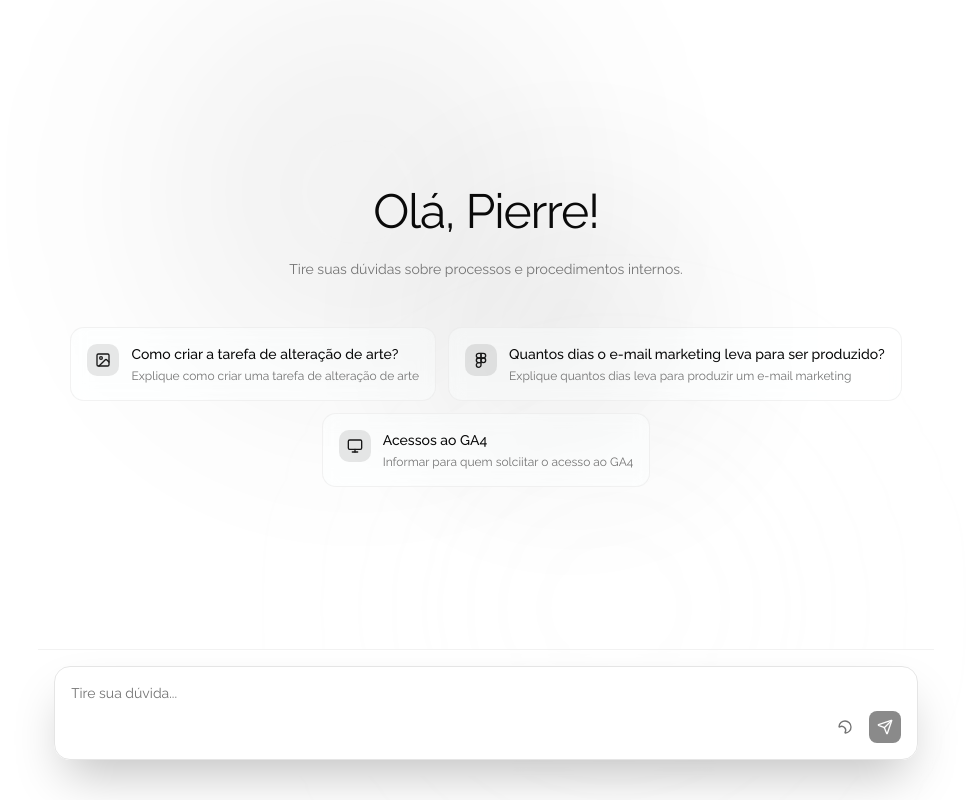
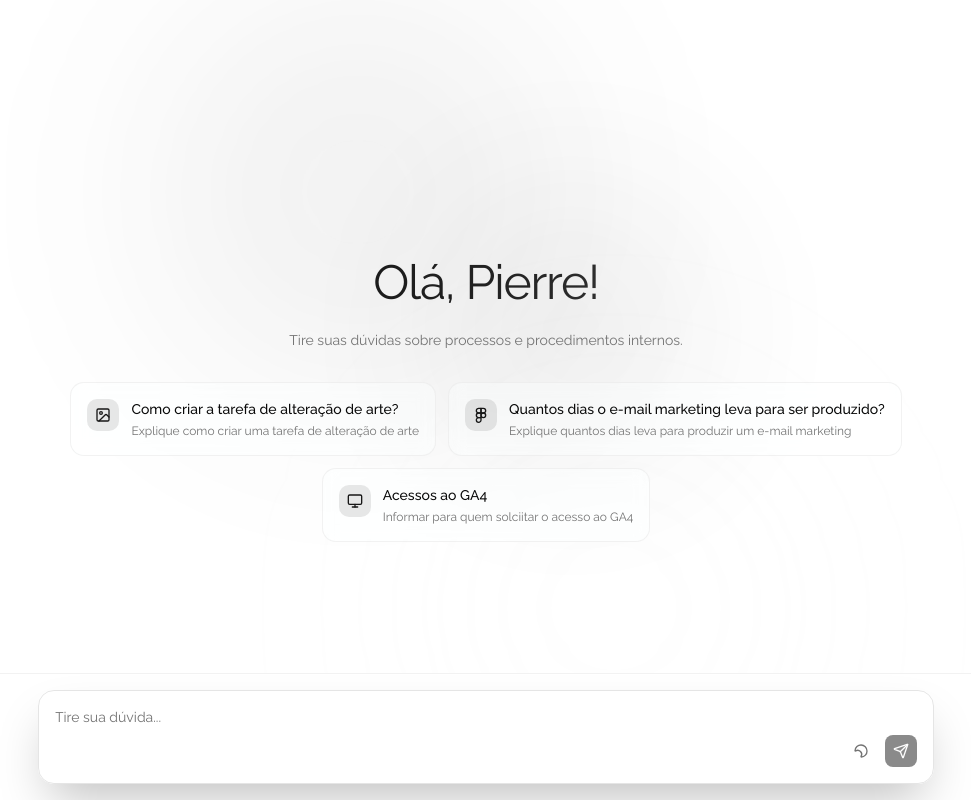
Before and after one commit to pierrerrrr/oracle-app, a Next.js app: page / in a window 1280 px wide. Shown: the whole page, without its empty margins (154-1125 px from the left). Built offline with nearby package versions, Linux system fonts and the light colour scheme.

Commit message:
fix: disable page scrolling when chat is active and restore on unmount

```diff
--- a/src/app/page.tsx
+++ b/src/app/page.tsx
@@ -211,6 +211,16 @@ export default function AnimatedAIChat(userName: string) {
     } else {
       document.documentElement.classList.remove('dark');
     }
+
+    // Bloquear rolagem da página
+    document.body.style.overflow = 'hidden';
+    document.documentElement.style.overflow = 'hidden';
+
+    // Cleanup: restaurar rolagem quando o componente for desmontado
+    return () => {
+      document.body.style.overflow = 'auto';
+      document.documentElement.style.overflow = 'auto';
+    };
   }, []);
 
   useEffect(() => {
@@ -377,8 +387,8 @@ export default function AnimatedAIChat(userName: string) {
   }, [messages, isTyping]);
 
   return (
-    <div className="flex w-screen overflow-x-hidden">
-      <div className="text-foreground relative flex min-h-screen w-full flex-col items-center justify-center overflow-hidden bg-transparent p-6">
+    <div className="flex w-screen h-screen overflow-hidden">
+      <div className="text-foreground relative flex h-full w-full flex-col items-center justify-center overflow-hidden bg-transparent">
         <div className="absolute inset-0 h-full w-full overflow-hidden">
           <div className="bg-primary/10 absolute top-0 left-1/4 h-96 w-96 animate-pulse rounded-full mix-blend-normal blur-[128px] filter" />
           <div className="bg-secondary/10 absolute right-1/4 bottom-0 h-96 w-96 animate-pulse rounded-full mix-blend-normal blur-[128px] filter delay-700" />
@@ -388,14 +398,14 @@ export default function AnimatedAIChat(userName: string) {
         <div className="relative mx-auto w-full max-w-4xl h-full flex flex-col">
           {!hasStartedChat ? (
             <motion.div
-              className="relative z-10 space-y-12 flex-1 flex flex-col justify-center"
+              className="relative z-10 space-y-8 flex-1 flex flex-col justify-center p-6 overflow-y-auto"
               initial={{ opacity: 0, y: 20 }}
               animate={{ opacity: 1, y: 0 }}
               transition={{ duration: 0.6, ease: 'easeOut' }}
             >
               <div className="space-y-6 text-center">
                 <motion.h1
-                  className="text-5xl font-regular tracking-tight"
+                  className="text-4xl md:text-5xl font-regular tracking-tight bg-gradient-to-r from-foreground via-foreground/90 to-foreground/70 bg-clip-text text-transparent"
                   initial={{ opacity: 0, y: 10 }}
                   animate={{ opacity: 1, y: 0 }}
                   transition={{ delay: 0.2, duration: 0.5 }}
@@ -413,7 +423,7 @@ export default function AnimatedAIChat(userName: string) {
               </div>
 
               <motion.div
-                className="flex flex-wrap items-center justify-center gap-3"
+                className="flex flex-wrap items-center justify-center gap-3 max-w-4xl mx-auto"
                 initial={{ opacity: 0, y: 20 }}
                 animate={{ opacity: 1, y: 0 }}
                 transition={{ delay: 0.8, duration: 0.5 }}
@@ -449,11 +459,13 @@ export default function AnimatedAIChat(userName: string) {
             <div className="flex-1 flex flex-col h-full">
               {/* Header do chat */}
               <motion.div
-                className="flex items-center justify-between p-4 border-b border-border/50 backdrop-blur-sm"
+                className="fixed top-0 left-0 right-0 z-10 p-4 border-b border-border/50 backdrop-blur-sm bg-background/80"
                 initial={{ opacity: 0, y: -20 }}
                 animate={{ opacity: 1, y: 0 }}
                 transition={{ duration: 0.3 }}
               >
+                <div className="mx-auto w-full max-w-4xl">
+                  <div className="flex items-center justify-between">
                     <div className="flex items-center gap-3">
                       <div className="w-8 h-8 rounded-full bg-primary/10 flex items-center justify-center">
                         <Sparkles className="w-4 h-4 text-primary" />
@@ -465,10 +477,12 @@ export default function AnimatedAIChat(userName: string) {
                         </p>
                       </div>
                     </div>
+                  </div>
+                </div>
               </motion.div>
 
               {/* Área das mensagens */}
-              <div className="flex-1 overflow-y-auto p-4 space-y-4">
+              <div className="flex-1 overflow-y-auto p-4 space-y-4 pt-24 pb-32">
                 <AnimatePresence>
                   {messages.map((message) => (
                     <MessageBubble key={message.id} message={message} />
@@ -499,11 +513,12 @@ export default function AnimatedAIChat(userName: string) {
 
           {/* Input área */}
           <motion.div
-            className="relative z-10 p-4 border-t border-border/50 backdrop-blur-sm"
+            className="fixed bottom-0 left-0 right-0 z-10 p-4 border-t border-border/50 backdrop-blur-sm bg-background/80"
             initial={hasStartedChat ? { opacity: 0, y: 20 } : { opacity: 1, y: 0 }}
             animate={{ opacity: 1, y: 0 }}
             transition={{ duration: 0.3 }}
           >
+            <div className="mx-auto w-full max-w-4xl">
               <div className="border-border bg-card/80 relative rounded-2xl border shadow-2xl backdrop-blur-2xl">
               <div className="relative flex items-end gap-3 p-4">
                 {/* Command Palette */}
@@ -651,6 +666,7 @@ export default function AnimatedAIChat(userName: string) {
                 </motion.div>
               )}
             </AnimatePresence>
+            </div>
           </motion.div>
         </div>
 
```
Lines whose indentation alone changed are shown as unchanged.
